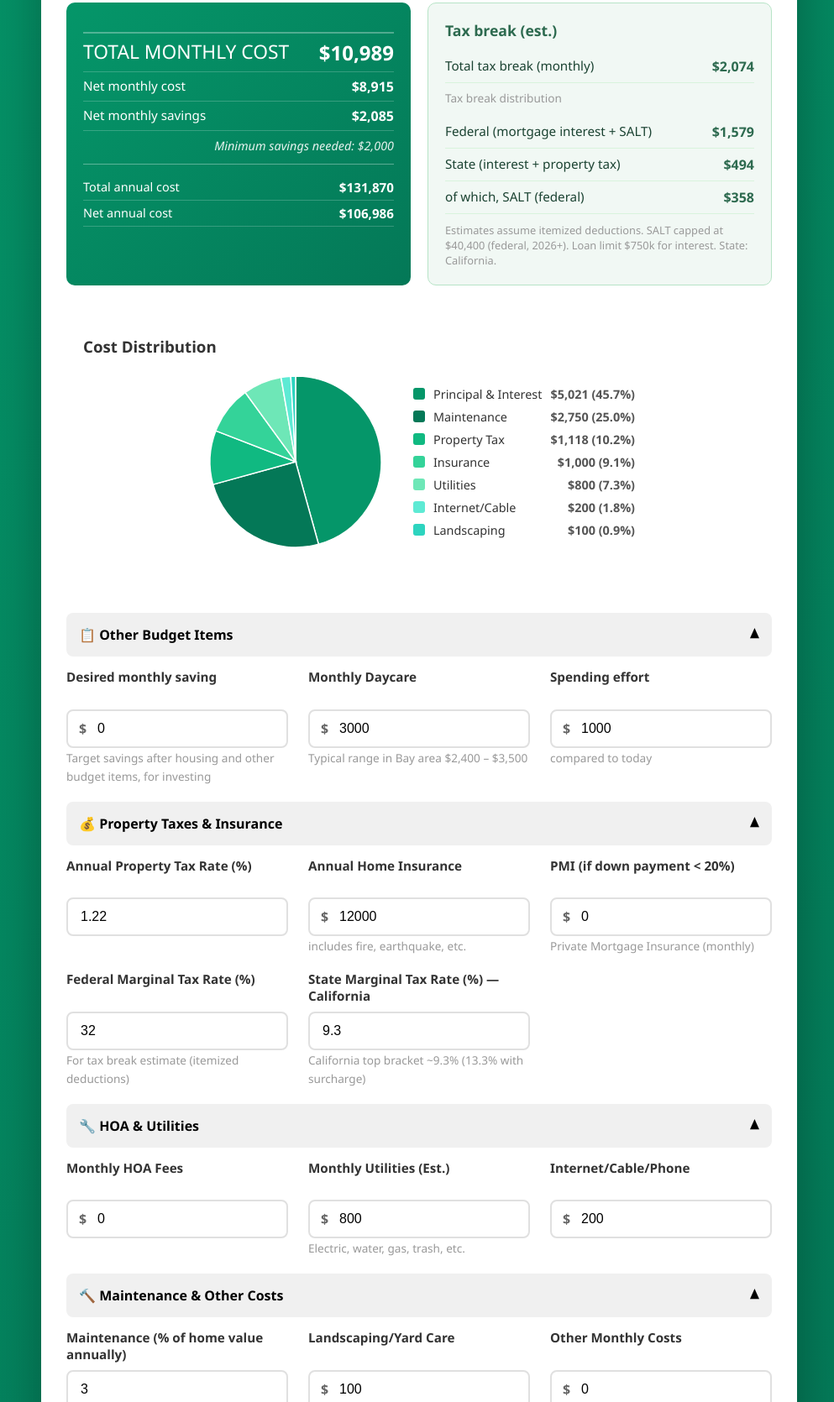
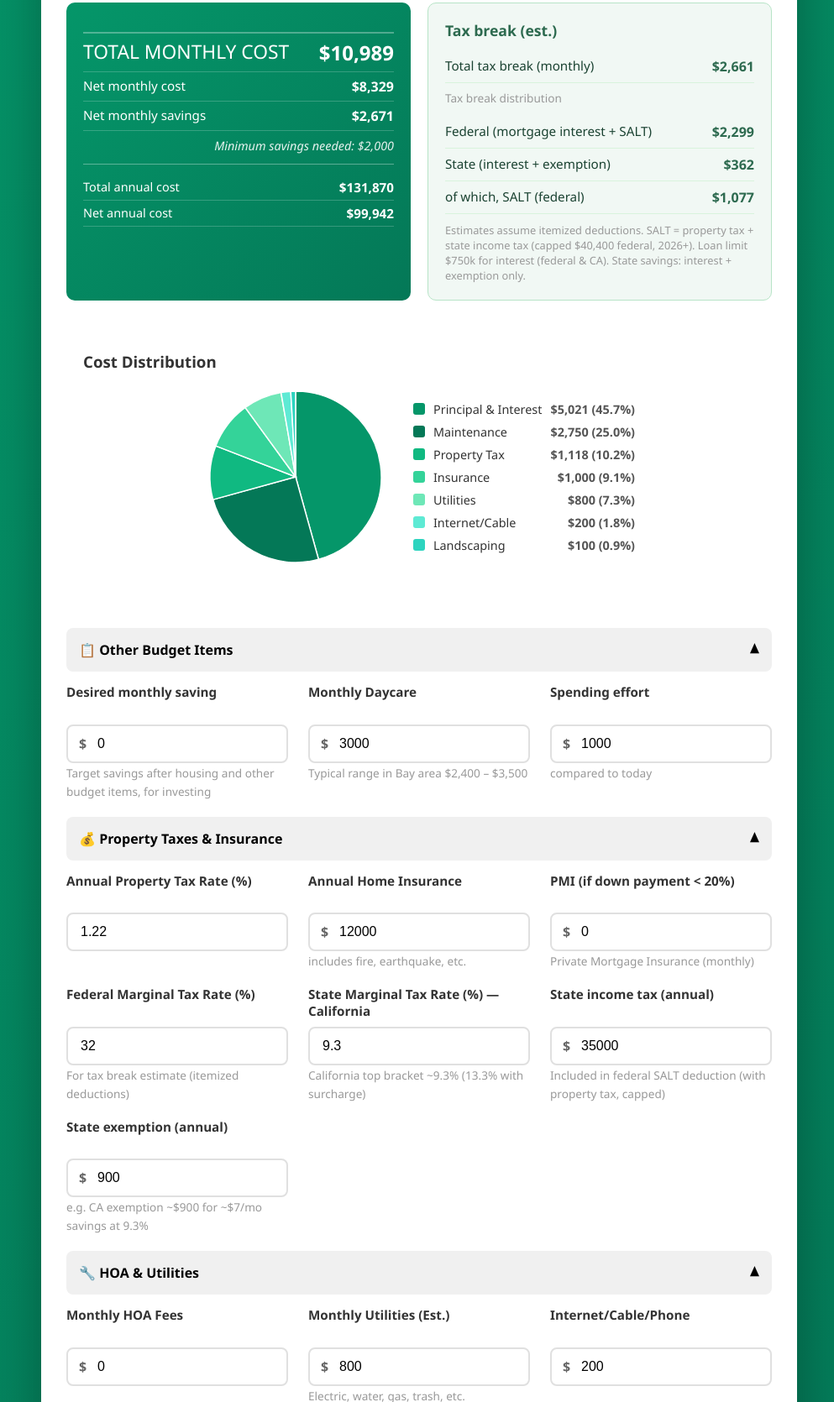
Before and after one commit to cbfp-projects/homeowner-calculator, a plain HTML site: page index.html in a window 1280 px wide. Shown: the part 509-2179 px from the top of the page at 84% size, without its empty margins (141-1134 px from the left). Drawn offline with Linux system fonts and the light colour scheme.

Commit message:
fixed tax break math

```diff
--- a/index.html
+++ b/index.html
@@ -425,14 +425,14 @@
                     <span class="result-value" id="taxBreakFederal">$0</span>
                 </div>
                 <div class="result-item">
-                    <span class="result-label">State (interest + property tax)</span>
+                    <span class="result-label">State (interest + exemption)</span>
                     <span class="result-value" id="taxBreakState">$0</span>
                 </div>
                 <div class="result-item">
                     <span class="result-label">of which, SALT (federal)</span>
                     <span class="result-value" id="taxBreakSALT">$0</span>
                 </div>
-                <p class="info-text" style="margin-top: 10px; font-size: 0.8em;">Estimates assume itemized deductions. SALT capped at $40,400 (federal, 2026+). Loan limit $750k for interest. State: California.</p>
+                <p class="info-text" style="margin-top: 10px; font-size: 0.8em;">Estimates assume itemized deductions. SALT = property tax + state income tax (capped $40,400 federal, 2026+). Loan limit $750k for interest (federal &amp; CA). State savings: interest + exemption only.</p>
             </div>
         </div>
 
@@ -519,6 +519,24 @@
                             <input type="number" id="stateTaxRate" value="9.3" min="0" max="15" step="0.1">
                             <span class="info-text">California top bracket ~9.3% (13.3% with surcharge)</span>
                         </div>
+
+                        <div class="form-group">
+                            <label for="stateIncomeTax">State income tax (annual)</label>
+                            <div class="input-group">
+                                <span class="input-prefix">$</span>
+                                <input type="number" id="stateIncomeTax" value="35000" min="0" step="500">
+                            </div>
+                            <span class="info-text">Included in federal SALT deduction (with property tax, capped)</span>
+                        </div>
+
+                        <div class="form-group">
+                            <label for="stateExemption">State exemption (annual)</label>
+                            <div class="input-group">
+                                <span class="input-prefix">$</span>
+                                <input type="number" id="stateExemption" value="900" min="0" step="100">
+                            </div>
+                            <span class="info-text">e.g. CA exemption ~$900 for ~$7/mo savings at 9.3%</span>
+                        </div>
                     </div>
                 </div>
 
@@ -604,6 +622,8 @@
             pmi: document.getElementById('pmi'),
             federalTaxRate: document.getElementById('federalTaxRate'),
             stateTaxRate: document.getElementById('stateTaxRate'),
+            stateIncomeTax: document.getElementById('stateIncomeTax'),
+            stateExemption: document.getElementById('stateExemption'),
             hoa: document.getElementById('hoa'),
             utilities: document.getElementById('utilities'),
             internet: document.getElementById('internet'),
@@ -614,7 +634,10 @@
 
         // Add event listeners to all inputs
         Object.values(inputs).forEach(input => {
-            input.addEventListener('input', calculateMonthlyRate);
+            if (input) {
+                input.addEventListener('input', calculateMonthlyRate);
+                if (input.tagName === 'SELECT') input.addEventListener('change', calculateMonthlyRate);
+            }
         });
 
         // Toggle section function
@@ -708,15 +731,17 @@
             // Tax break estimate (itemized: mortgage interest + SALT, each counted once)
             const federalRate = (parseFloat(inputs.federalTaxRate.value) || 0) / 100;
             const stateRate = (parseFloat(inputs.stateTaxRate.value) || 0) / 100;
+            const stateIncomeTax = parseFloat(inputs.stateIncomeTax.value) || 0;
+            const stateExemption = parseFloat(inputs.stateExemption.value) || 0;
             const annualPropertyTax = homePrice * (propertyTaxRate / 100);
             const annualInterest = getAnnualMortgageInterest(loanAmount, interestRate, loanTerm);
             const deductibleInterest = loanAmount <= MORTGAGE_INTEREST_LOAN_CAP
                 ? annualInterest
                 : annualInterest * (MORTGAGE_INTEREST_LOAN_CAP / loanAmount);
-            const saltDeductible = Math.min(annualPropertyTax, SALT_CAP);
-            const federalSavings = (deductibleInterest + saltDeductible) * federalRate;  // SALT included once here
+            const saltDeductible = Math.min(annualPropertyTax + stateIncomeTax, SALT_CAP);
+            const federalSavings = (deductibleInterest + saltDeductible) * federalRate;
             const saltSavings = saltDeductible * federalRate;  // breakdown only; not added again to total
-            const stateSavings = (annualInterest + annualPropertyTax) * stateRate;
+            const stateSavings = (deductibleInterest + stateExemption) * stateRate;  // CA: interest (same $750k cap) + exemption only; no property tax on state
             const taxBreakAnnual = federalSavings + stateSavings;
             const taxBreakMonthly = taxBreakAnnual / 12;
 
```
